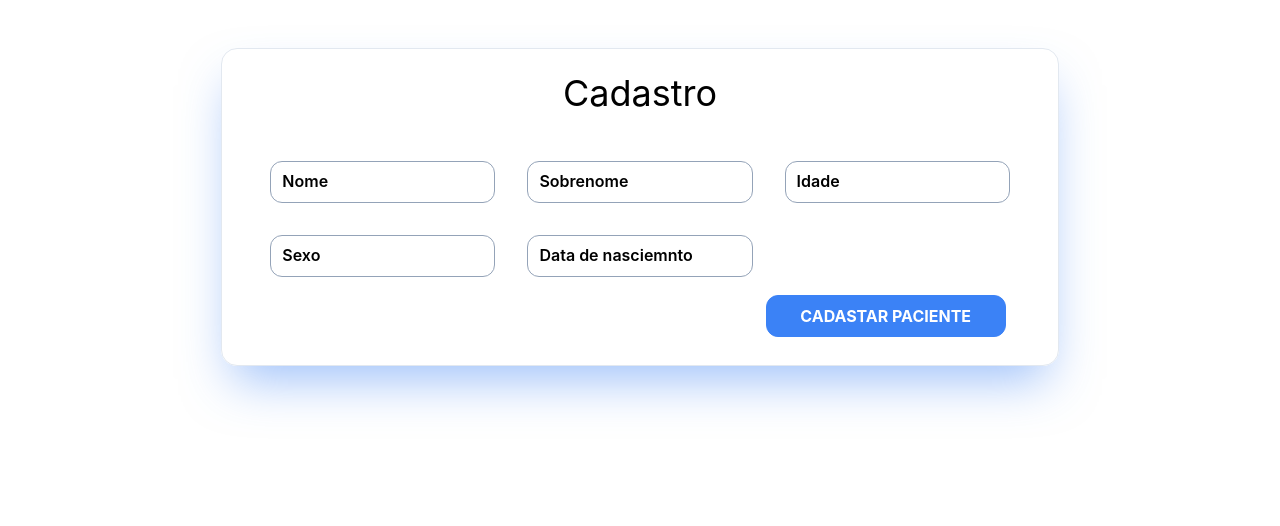
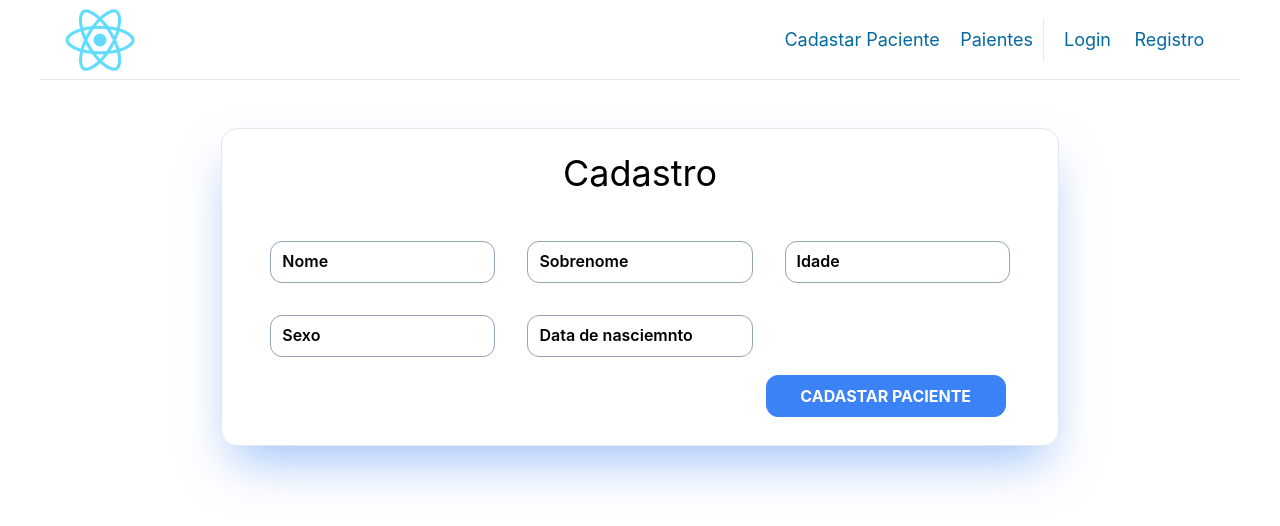
Before and after one commit to FelipeDalmeida/Bootcamp-Infnet-Project-1, a React (Create React App) app in the folder client/: page / in a window 1280 px wide. Shown: the top 526 px of the page. Built offline with nearby package versions, Linux system fonts and the light colour scheme.

Commit message:
criação do Header

```diff
--- a/client/src/App.tsx
+++ b/client/src/App.tsx
@@ -4,7 +4,7 @@ import './App.css';
 import Input from './components/input/input';
 import Button from './components/button/button';
 import CriaForm from './components/input/criaform';
-
+import Header from './pages/header';
 function App() {
 
   // const [teste,setTest]=useState("")
@@ -22,6 +22,7 @@ const ListaPacientes =lazy(()=>import('./pages/listaPacientes'))
   return (
   <Router>
     <Suspense fallback={"<Load/>"}>
+    <Header/>
     <Routes>
       <Route path="/" element={<CadastraPaciente/>}/>
       <Route path="/cadastro" element={<CadastraPaciente/>}/>
--- a/client/src/components/button/button.tsx
+++ b/client/src/components/button/button.tsx
@@ -1,5 +1,5 @@
 import PropTypes from 'prop-types'
-
+import { IconType } from 'react-icons/lib';
 interface MessageProps {
     title: string;
     type?:'submit' | 'reset' | 'button' | undefined;
--- /dev/null
+++ b/client/src/components/img/img.tsx
@@ -0,0 +1,28 @@
+import PropTypes from 'prop-types';
+
+interface ImgProps {
+    img:string;
+    className?:string;
+    alt?:string;
+  }
+
+
+const Img =({img,className,alt}:ImgProps)=>{
+    className=`${className} h-full`
+    return <img src={img} className={className} alt={alt}/>
+}
+
+Img.propTypes={
+    img:PropTypes.string,
+    style:PropTypes.object,
+    alt:PropTypes.string
+}
+
+Img.defaultProps={
+    img:"",
+    style:null,
+    alt:""
+}
+
+
+export default Img
--- /dev/null
+++ b/client/src/components/nav/nav.tsx
@@ -0,0 +1,52 @@
+import Img from "../img/img";
+import Logo from "../../assets/img/logo192.png"
+import { FaBars, FaTimes } from "react-icons/fa";
+import Button from "../button/button";
+import { useState } from "react";
+
+interface NaVProps {
+
+    className?: string;
+    anchor?:any;
+    anchor2?:any
+
+}
+
+const anchor = [<a>{"Titulo 1"}</a>, <a>{"Titulo 2"}</a>, <a>{"Titulo 3"}</a>]
+const anchor2 = [<a>{"Titulo 4"}</a>, <a>{"Titulo 5"}</a>]
+
+
+
+const Nav = ({ className,anchor,anchor2 }: NaVProps) => {
+
+    const [navMobile, setNavMobile] = useState(false)
+
+    const changeState = () => {
+        setNavMobile(!navMobile)
+    }
+
+    className = `${className} h-20 border-b border-y-slate-200`
+    return <div className={"md:container md:mx-auto md:px-10"}> <nav className={className}>
+        <div className={"md:mx-4  flex justify-between md:justify-end items-center"}>
+            <span className={"h-20 pl-2 py-1 md:w-1/3 lg:w-2/3"}><Img img={Logo} /></span>
+            <div className={"hidden md:flex justify-around md:w-2/4 lg:w-1/4 [&>a]:text-sky-700 [&>a]:cursor-pointer text-lg"}>{anchor}</div>
+            <span className={"border-l border-y-slate-500 hidden md:flex justify-around p-2 md:w-1/3 lg:w-1/6 [&>a]:text-sky-700 [&>a]:cursor-pointer text-lg"}>{anchor2}</span>
+            <button className={"md:hidden px-6"}>{<FaBars className={"text-sky-700 h-10 w-5"} onClick={changeState} />}</button>
+
+        </div>
+        <div className={`${navMobile ? "fixed" : "hidden"}  inset-0 z-50 overflow-hidden md:hidden`}>
+            <div className={"absolute inset-0 bg-slate-900/25 backdrop-blur-sm transition-opacity opacity-100"}>
+                <div className={"fixed inset-0 flex items-start justify-end overflow-y-auto translate-x-0"}>
+                    <div className={"h-full w-[min(20rem,calc(100vw-theme(spacing.10)))] bg-white shadow-2xl ring-1 ring-black/10 transition flex flex-col "}>
+                        <button className={"md:hidden px-6"}>{<FaTimes className={"text-sky-700 h-10 w-5"} onClick={changeState} />}</button>
+                        <div className={"flex flex-col  items-center self-center [&>a]:p-6 [&>a]:w-full [&>a]:text-sky-700 [&>a]:cursor-pointer text-lg [&>a]:text-center"} onClick={changeState}>{anchor}</div>
+                        <span className={"border-t border-y-slate-200 flex flex-col self-center [&>a]:p-6 [&>a]:w-full items-center [&>a]:text-sky-700 [&>a]:cursor-pointer text-lg [&>a]:text-center"} onClick={changeState}>{anchor2}</span>
+                    </div>
+                </div>
+            </div>
+        </div>
+    </nav>
+    </div>
+}
+
+export default Nav
--- a/client/src/pages/cadastraPaciente.tsx
+++ b/client/src/pages/cadastraPaciente.tsx
@@ -78,12 +78,12 @@ const CadastraPaciente = ({})=>{
     //   <Input  label={form.labelData_Avaliação} onChange={(e:any)=>setForm({...form,Data_Avaliação:e.target.value})} value={form.Data_Avaliação} />,
     ]
 
-    return <div className={"p-2 grid grid-cols-12 gap-4 "}>
+    return <div className={"h-[calc(100vh-theme(spacing.20))] md:h-auto p-2 grid grid-cols-12 gap-4 "}>
         <form className={"sm:relative my-10 pb-10 border border-slate-200 rounded-2xl shadow-2xl shadow-blue-500/50  box-border  col-start-0 col-span-12 md:col-start-2 md:col-span-10 lg:col-start-3 lg:col-span-8 xxl:col-start-4 xxl:col-span-6"}>
         <Text className={"text-center mt-6 text-4xl"} type={"h1"} text={"Cadastro"}/>
-        <CriaForm inputs={inputs} className={"grid-cols-1 sm:grid-cols-2 lg:grid-cols-3"}/>
+        <CriaForm inputs={inputs} className={"grid-cols-1 md:grid-cols-2 lg:grid-cols-3"}/>
         <div className={"mx-10 "}>
-            <Button title={"Cadastar Paciente"} className={"m-0 p-2 w-full sm:absolute sm:right-12 sm:bottom-6 sm:w-60"} onClick={sendData}/>
+            <Button title={"Cadastar Paciente"} className={"m-0 p-2 w-full md:absolute md:right-12 md:bottom-6 md:w-60"} onClick={sendData}/>
         </div>
         </form>
         </div>
--- /dev/null
+++ b/client/src/pages/header.tsx
@@ -0,0 +1,14 @@
+import Nav from "../components/nav/nav"
+import {Link } from 'react-router-dom';
+
+
+
+const Header=()=>{
+
+    const anchor=[<Link to='/cadastro'>{"Cadastar Paciente"}</Link>,<Link to='/pacientes'>{"Paientes"}</Link>]
+    const anchor2=[<Link to='/login'>{"Login"}</Link>,<Link to='/registro'>{"Registro"}</Link>]
+
+    return <Nav anchor={anchor} anchor2={anchor2}/>
+}
+
+export default Header
--- a/client/src/pages/listaPacientes.tsx
+++ b/client/src/pages/listaPacientes.tsx
@@ -2,14 +2,19 @@ import Button from '../components/button/button';
 import { useAxios } from '../service/useAxios'
 import { Paciente } from '../types/types';
 import Text from '../components/text/text';
+import { useEffect } from 'react';
 
 
 const ListaPacientes = ({ }) => {
-    const [{ data: listaPacientes }] = useAxios<Paciente[]>({
+    const [{ data: listaPacientes },setPacientes] = useAxios<Paciente[]>({
         url: "/pacientes",
         method: "get",
     });
 
+    useEffect(()=>{
+        setPacientes()
+        console.log("Atualizado")
+    },[])
 
     return <div className={"h-full p-2 grid grid-cols-12 gap-4 "}>
 
```
Also changed, not shown: client/src/assets/img/logo192.png (renamed from client/public/logo192.png).
